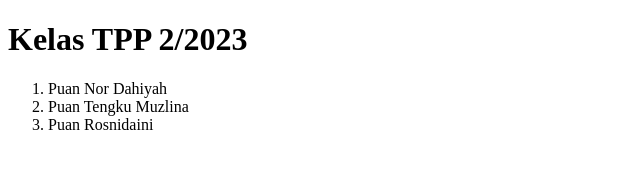
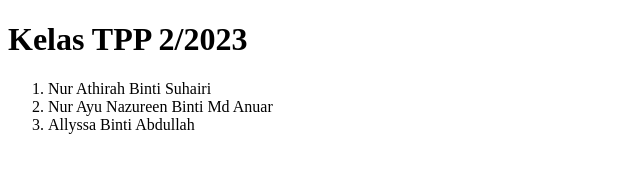
Before and after one commit to aliaatrhaziz/data-pelajar, a plain HTML site: page staff.html in a window 1280 px wide. Shown: the whole page, without its empty margins (0-640 px from the left). Drawn offline with Linux system fonts and the light colour scheme.

Commit message:
Edit file staff.html

```diff
--- a/staff.html
+++ b/staff.html
@@ -5,18 +5,18 @@
     <meta charset="UTF-8">
     <meta http-equiv="X-UA-Compatible" content="IE=edge">
     <meta name="viewport" content="width=device-width, initial-scale=1.0">
-    <title>Data Pelajar</title>
+    <title>Data Staff</title>
 </head>
 <style>
 </style>
 
 <body>
-    <title>Data Pelajar</title>
+    <title>Data Staff</title>
     <h1>Kelas TPP 2/2023</h1>
     <ol>
-        <li>Puan Nor Dahiyah</li>
-        <li>Puan Tengku Muzlina</li>
-        <li>Puan Rosnidaini</li>
+        <li>Nur Athirah Binti Suhairi</li>
+        <li>Nur Ayu Nazureen Binti Md Anuar</li>
+        <li>Allyssa Binti Abdullah</li>
     </ol>
 </body>
 
```
